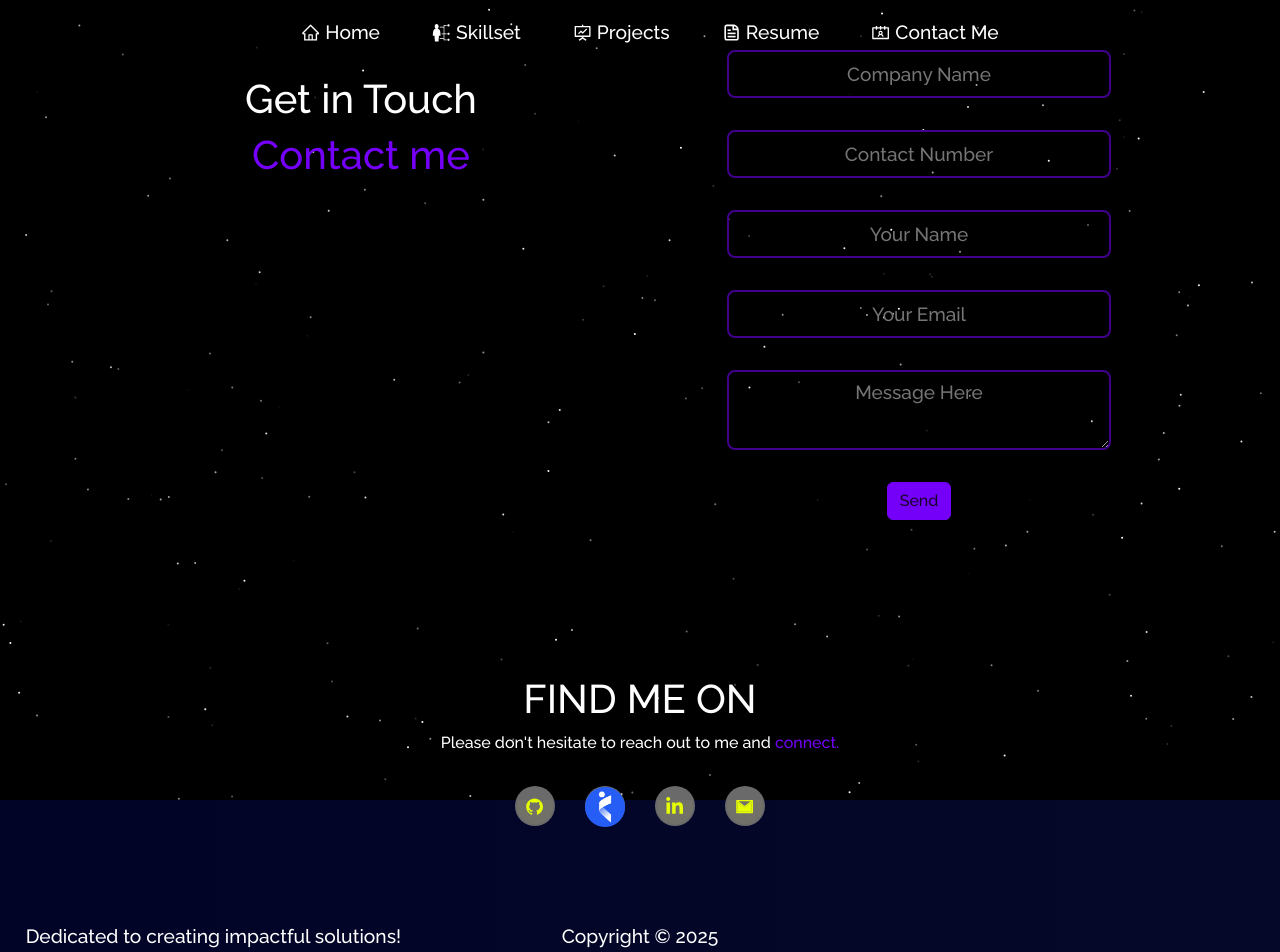
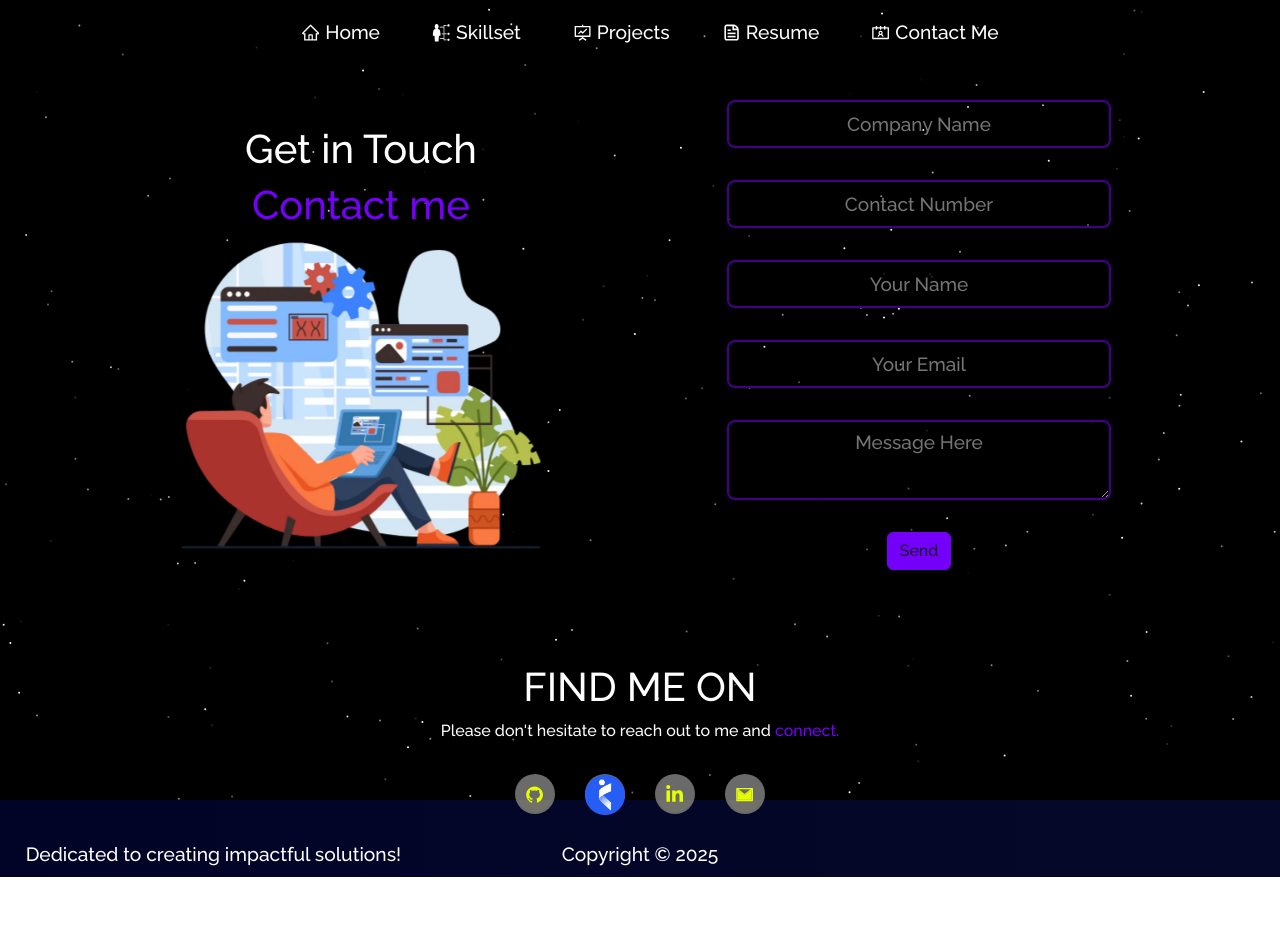
Before and after one commit to Danny2389/My_Portfolio, a React (Create React App) app: page /contact in a window 1280 px wide. Shown: the top 952 px of the page. After the commit the page ends 877 px from the top, so only its background shows below. Built offline with nearby package versions, Linux system fonts and the light colour scheme.

Commit message:
'Added Amimation's'

```diff
--- a/src/components/Contact/Contact.jsx
+++ b/src/components/Contact/Contact.jsx
@@ -2,6 +2,8 @@ import React, { useRef, useState } from "react";
 import emailjs from "@emailjs/browser";
 import { Container, Row, Col } from "react-bootstrap";
 import Button from "react-bootstrap/Button";
+import contact from "../../assets/contact.png";
+import Tilt from "react-parallax-tilt";
 import { motion } from "framer-motion"; // Importing framer-motion
 import "./Contact.css";
 
@@ -60,7 +62,7 @@ const Contact = () => {
   };
 
   return (
-    <Container className="section-heading" style={{ paddingTop: "50px" }}>
+    <Container className="section-heading" style={{ paddingTop: "100px" }}>
       <Row>
         <Col md={6} className="c-left">
           <motion.h1
@@ -76,7 +78,7 @@ const Contact = () => {
             animate={{ opacity: 1, x: 0 }}
             transition={{ delay: 0.3, duration: 0.5 }}
           >
-            Contact me
+            Contact me <Tilt><img src={contact} className="img-fluid" alt="avatar" style={{ width: "450px", height: "auto" }}/></Tilt>
           </motion.h1>
         </Col>
         <Col md={6} className="c-right">
--- a/src/style.css
+++ b/src/style.css
@@ -310,7 +310,7 @@ html {
   }
 
   .home-content {
-    padding: 9rem 0 2rem !important;
+    padding: 5rem 0 2rem !important;
     color: whitesmoke;
     text-align: left;
   }
@@ -365,15 +365,13 @@ html {
 
   .home-about-section {
     position: relative;
-    padding-bottom: 70px !important;
-    padding-top: 70px !important;
+    padding-bottom: 50px !important;
+    padding-top: 50px !important;
     /* background-image: var(--image-gradient), url('./assets/home-bg.jpg'); */
   }
 
   .home-Footersocial-section {
     position: relative;
-    padding-bottom: 70px !important;
-    padding-top: 70px !important;
     /* background-image: var(--image-gradient), url('./assets/home-bg.jpg'); */
   }
 
@@ -406,7 +404,6 @@ html {
 
   .home-Footersocial-social {
     text-align: center !important;
-    padding-top: 25px;
     color: white !important;
   }
 
```
Also changed, not shown: src/assets/contact.png (added).
